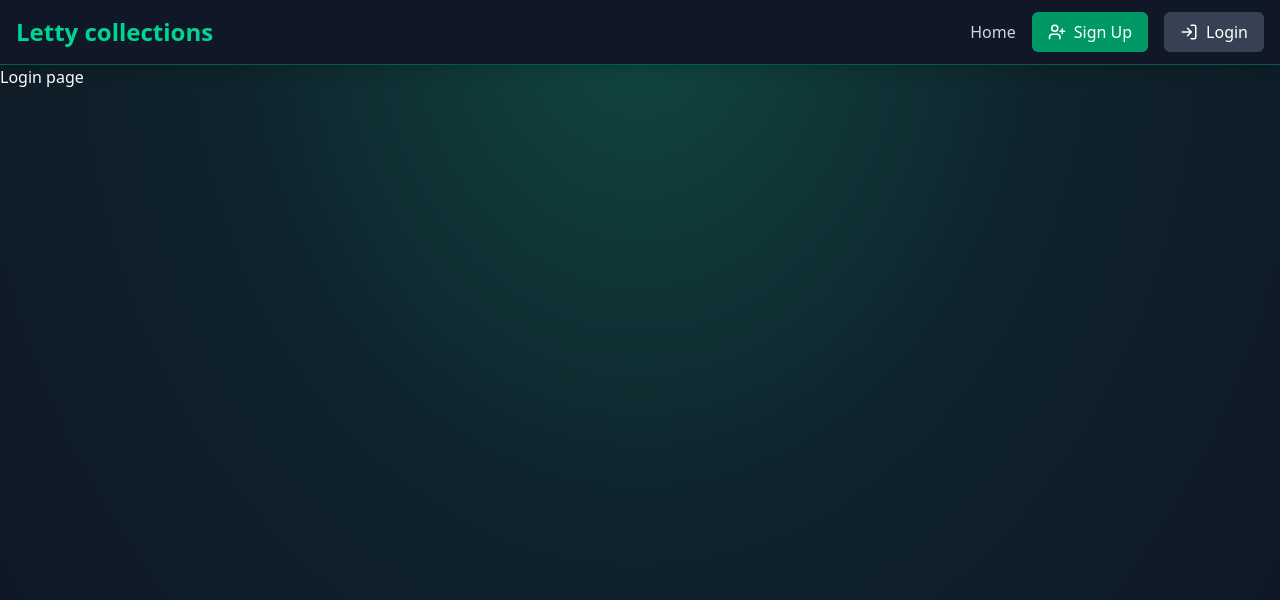
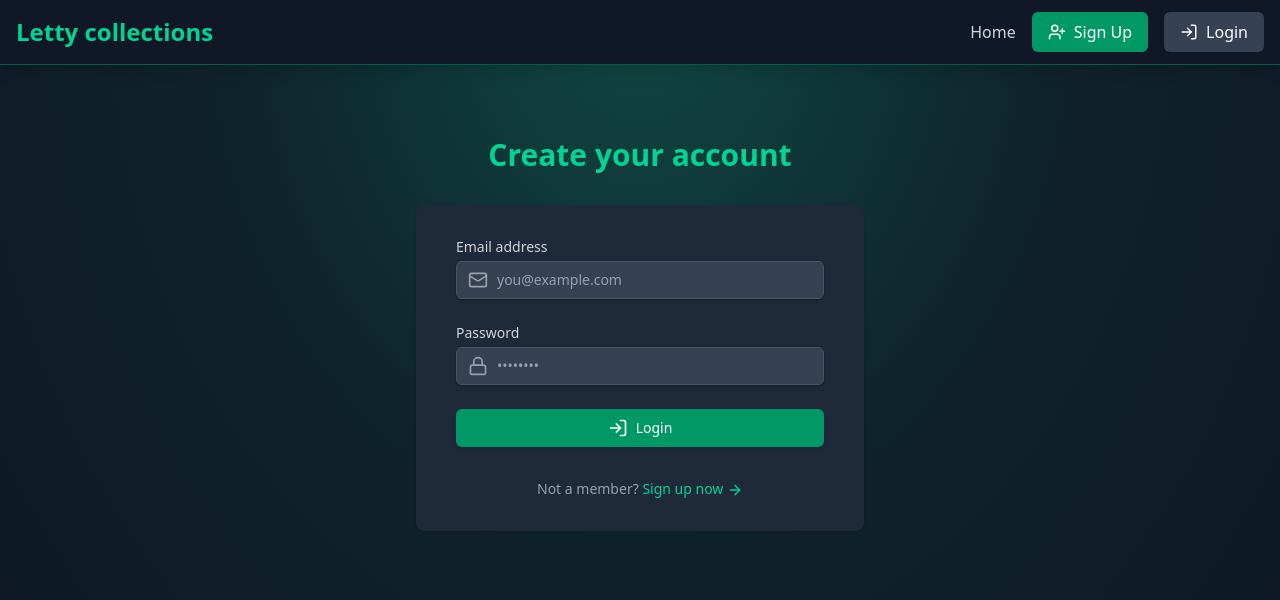
Before and after one commit to Francisomondi/e-commerce-store, a React (Vite) app in the folder frontend/: page /login in a window 1280 px wide. Shown: the top 600 px of the page. Built offline with nearby package versions, Linux system fonts and the light colour scheme.

Commit message:
Login ui with framer motion

```diff
--- a/frontend/src/pages/Login.jsx
+++ b/frontend/src/pages/Login.jsx
@@ -1,11 +1,114 @@
 import React from 'react'
+import { useState } from "react";
+import { motion } from "framer-motion";
+import { Link } from "react-router-dom";
+import { LogIn, Mail, Lock, ArrowRight, Loader } from "lucide-react";
 
 const Login = () => {
+  const [loading, setLoading] = useState(false);
+  const [email, setEmail] = useState("");
+	const [password, setPassword] = useState("");
+
+  const handleSubmit = (e) => {
+		e.preventDefault();
+		console.log(email, password);
+		LogIn(email, password);
+	};
+
   return (
-    <div>
-      Login page
-    </div>
-  )
-}
+		<div className='flex flex-col justify-center py-12 sm:px-6 lg:px-8'>
+			<motion.div
+				className='sm:mx-auto sm:w-full sm:max-w-md'
+				initial={{ opacity: 0, y: -20 }}
+				animate={{ opacity: 1, y: 0 }}
+				transition={{ duration: 0.8 }}
+			>
+				<h2 className='mt-6 text-center text-3xl font-extrabold text-emerald-400'>Create your account</h2>
+			</motion.div>
 
+			<motion.div
+				className='mt-8 sm:mx-auto sm:w-full sm:max-w-md'
+				initial={{ opacity: 0, y: 20 }}
+				animate={{ opacity: 1, y: 0 }}
+				transition={{ duration: 0.8, delay: 0.2 }}
+			>
+				<div className='bg-gray-800 py-8 px-4 shadow sm:rounded-lg sm:px-10'>
+					<form onSubmit={handleSubmit} className='space-y-6'>
+						<div>
+							<label htmlFor='email' className='block text-sm font-medium text-gray-300'>
+								Email address
+							</label>
+							<div className='mt-1 relative rounded-md shadow-sm'>
+								<div className='absolute inset-y-0 left-0 pl-3 flex items-center pointer-events-none'>
+									<Mail className='h-5 w-5 text-gray-400' aria-hidden='true' />
+								</div>
+								<input
+									id='email'
+									type='email'
+									required
+									value={email}
+									onChange={(e) => setEmail(e.target.value)}
+									className=' block w-full px-3 py-2 pl-10 bg-gray-700 border border-gray-600
+									rounded-md shadow-sm
+									 placeholder-gray-400 focus:outline-none focus:ring-emerald-500
+									 focus:border-emerald-500 sm:text-sm'
+									placeholder='you@example.com'
+								/>
+							</div>
+						</div>
+
+						<div>
+							<label htmlFor='password' className='block text-sm font-medium text-gray-300'>
+								Password
+							</label>
+							<div className='mt-1 relative rounded-md shadow-sm'>
+								<div className='absolute inset-y-0 left-0 pl-3 flex items-center pointer-events-none'>
+									<Lock className='h-5 w-5 text-gray-400' aria-hidden='true' />
+								</div>
+								<input
+									id='password'
+									type='password'
+									required
+									value={password}
+									onChange={(e) => setPassword(e.target.value)}
+									className=' block w-full px-3 py-2 pl-10 bg-gray-700 border border-gray-600
+									rounded-md shadow-sm placeholder-gray-400 focus:outline-none focus:ring-emerald-500 focus:border-emerald-500 sm:text-sm'
+									placeholder='••••••••'
+								/>
+							</div>
+						</div>
+
+						<button
+							type='submit'
+							className='w-full flex justify-center py-2 px-4 border border-transparent
+							rounded-md shadow-sm text-sm font-medium text-white bg-emerald-600
+							 hover:bg-emerald-700 focus:outline-none focus:ring-2 focus:ring-offset-2
+							  focus:ring-emerald-500 transition duration-150 ease-in-out disabled:opacity-50'
+							disabled={loading}
+						>
+							{loading ? (
+								<>
+									<Loader className='mr-2 h-5 w-5 animate-spin' aria-hidden='true' />
+									Loading...
+								</>
+							) : (
+								<>
+									<LogIn className='mr-2 h-5 w-5' aria-hidden='true' />
+									Login
+								</>
+							)}
+						</button>
+					</form>
+
+					<p className='mt-8 text-center text-sm text-gray-400'>
+						Not a member?{" "}
+						<Link to='/signup' className='font-medium text-emerald-400 hover:text-emerald-300'>
+							Sign up now <ArrowRight className='inline h-4 w-4' />
+						</Link>
+					</p>
+				</div>
+			</motion.div>
+		</div>
+	);
+};
 export default Login
```
